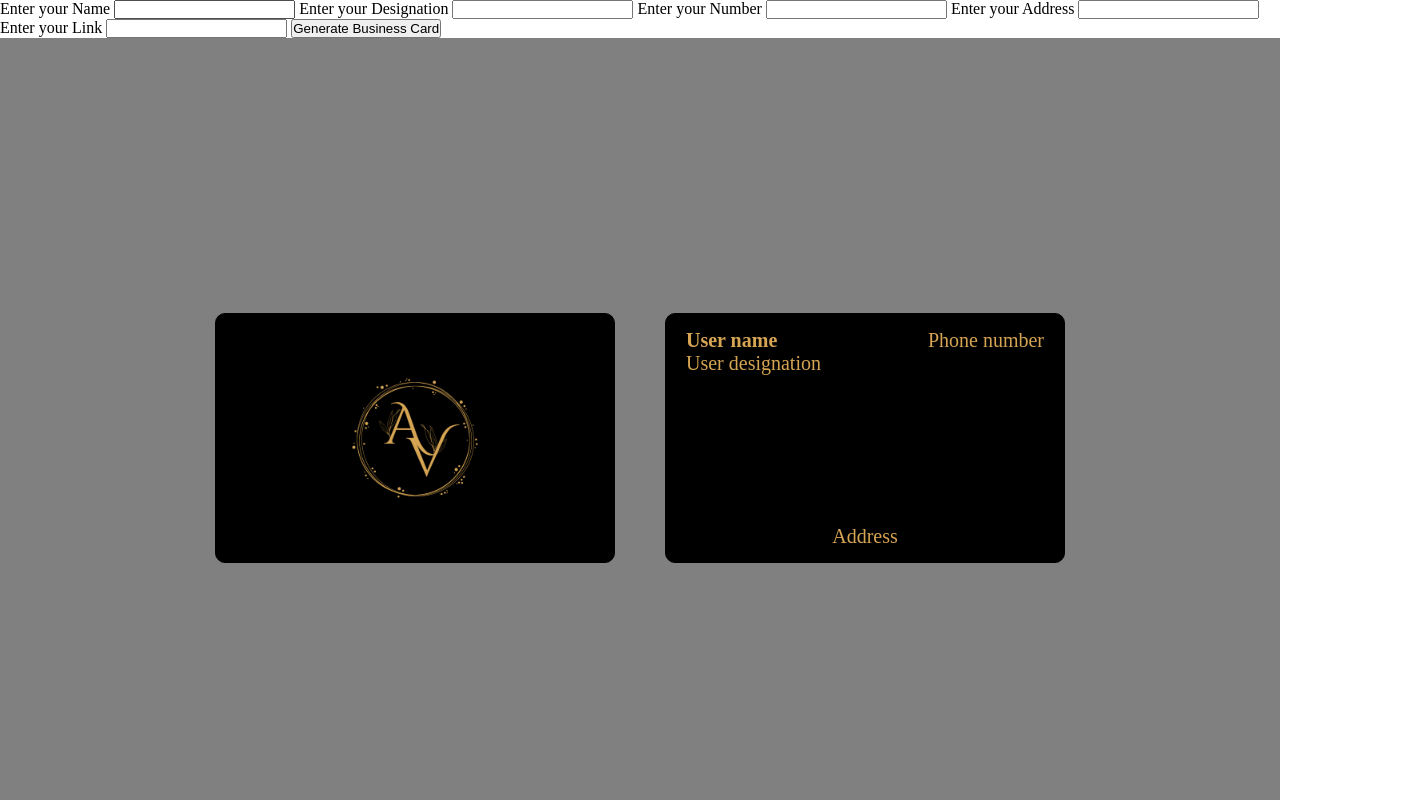
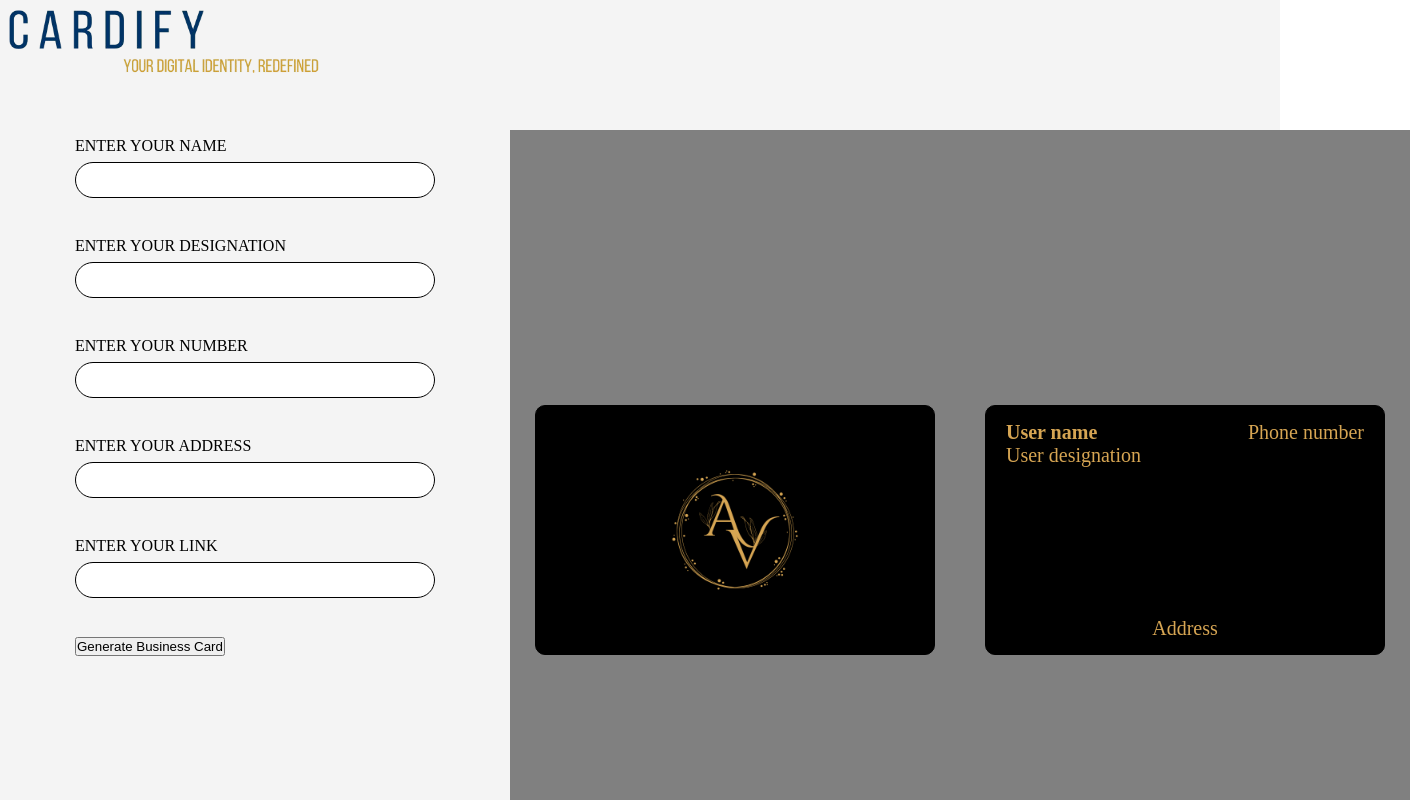
Before and after one commit to amayvyas/QRBusinessCard, a plain HTML site: page index.html in a window 1280 px wide. Shown: the top 800 px of the page, 1410 px wide, since content can reach past the window. Drawn offline with Linux system fonts and the light colour scheme.

Commit message:
update: UI layout

```diff
--- a/index.html
+++ b/index.html
@@ -8,28 +8,54 @@
     <link rel="stylesheet" href="./style.css">
 </head>
 <body>
+    <header>
+        <div class="logo">
+            <a href="index.html"><img src="./assets/brand_logo.png" alt="" class="brand-logo"></a>
+        </div>
+        <nav>
+
+        </nav>
+    </header>
+
+   <main>
+        <section class="section-form">
 
             <div class="form-container">
                 <form id="user-form">
                     <!-- username -->
                     <label for="username">Enter your Name</label>
+                    <br>
                     <input type="text" id="username">
+                    <br>
+                    <br>
 
                     <!-- user designation -->
                     <label for="designation">Enter your Designation</label>
+                    <br>
                     <input type="text" id="designation">
+                    <br>
+                    <br>
 
                     <!-- user number -->
                     <label for="number">Enter your Number</label>
+                    <br>
                     <input type="tel" id="number">
+                    <br>
+                    <br>
 
                     <!-- user address -->
                     <label for="address">Enter your Address</label>
+                    <br>
                     <input type="text" id="address">
+                    <br>
+                    <br>
 
                     <!-- user link -->
                     <label for="qr-link">Enter your Link</label>
+                    <br>
                     <input type="text" id="qr-link">
+                    <br>
+                    <br>
 
                     <button type="button" id="update-button">Generate Business Card</button>
                 </form>
@@ -67,6 +93,8 @@
                 </div>
             </div>
 
+        </section>
+    </main>
     <!-- qr code library -->
     <script src="https://cdn.jsdelivr.net/npm/qrcode/build/qrcode.min.js"></script>
 
--- a/style.css
+++ b/style.css
@@ -4,6 +4,62 @@
     box-sizing: border-box;
     /* outline: red; */
 }
+
+/* HEADER  */
+
+header{
+    width: 100%;
+    height: 10vh;
+    padding: 5px;
+    background-color:#F4F4F4;
+}
+
+.logo {
+    width: 25%;
+    height: 8.5vh;
+}
+
+.logo > a {
+    text-decoration: none;
+}
+
+.brand-logo {
+    width: 100%;
+    height:100%;
+}
+
+/* FORM SECTION  */
+
+.section-form {
+    padding:50px 0px;
+    background-color: #F4F4F4;
+    display: flex;
+}
+
+.form-container {
+    display: flex;
+    justify-content: center;
+    margin: 0px 75px;
+}
+
+#user-form {
+    line-height: 32px;
+    font-size: 16px;
+    text-transform: uppercase;
+}
+
+input {
+    width: 360px;
+    height: 36px;
+    border: 1px solid ;
+    border-radius: 24px;
+    padding: 5px 10px;
+    font-size: 20px;
+}
+
+
+
+/* CARD SECTION  */
 
 .container {
     width: 100%;
```
Also changed, not shown: assets/brand_logo.png (added). Lines whose indentation alone changed are shown as unchanged.
